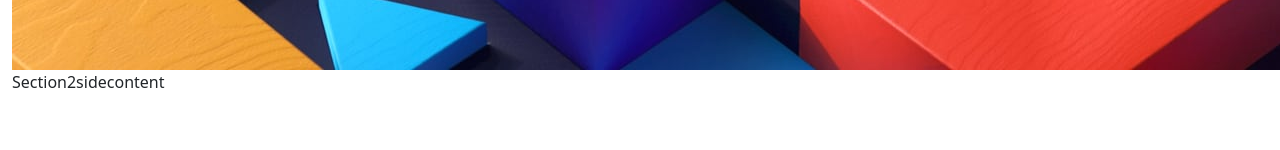
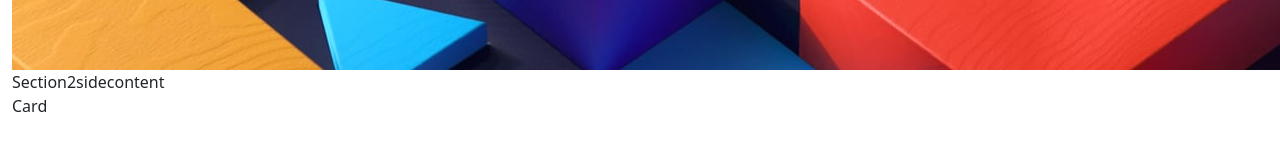
Before and after one commit to NOWORRYGNN/news, a React (Vite) app: page / in a window 1280 px wide. Shown: the part 644-794 px from the top of the page. Built offline with nearby package versions, Linux system fonts and the light colour scheme.

Commit message:
News 0.2

```diff
--- a/src/components/layout/Section1banner.jsx
+++ b/src/components/layout/Section1banner.jsx
@@ -9,12 +9,11 @@ const Section1banner = () => {
   return (
     <Container fluid>
       <Row>
-        <Col>
-          <img src={Banner} alt='Banner' />
-        </Col>
-        <Col>
-          <Section2sidecontent />
-        </Col>
+        <Col><img src={Banner} alt='Banner' /></Col>
+        <Col><Section2sidecontent /></Col>
+      </Row>
+      <Row>
+        <Col>Card</Col>
       </Row>
     </Container>
   )
```
